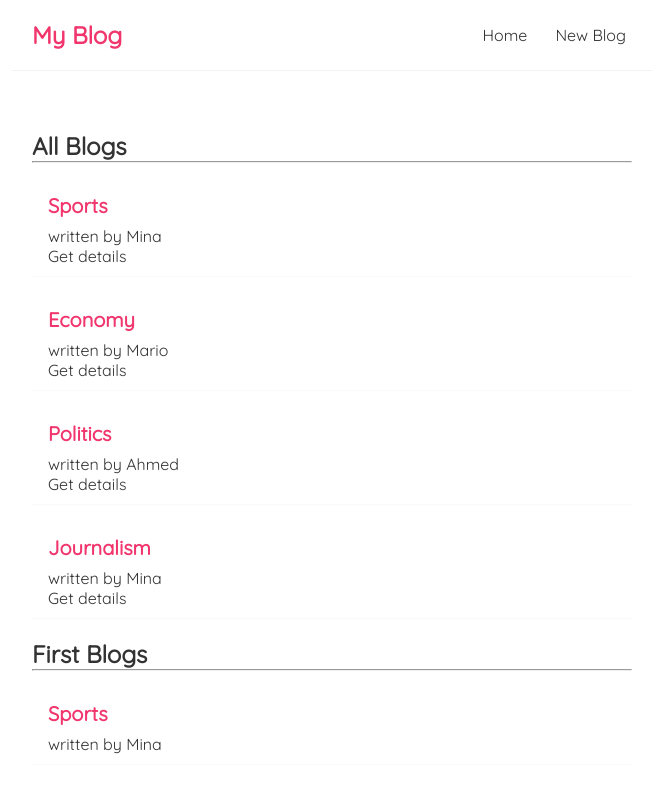
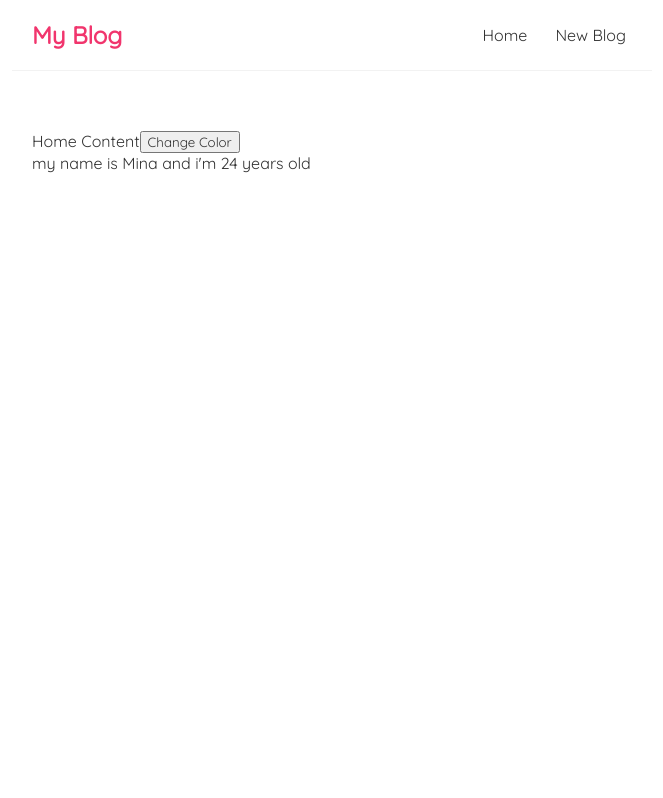
Before and after one commit to MinaMalak-cmd/Learning_React, a React (Create React App) app: page / in a window 1280 px wide. Shown: the top 798 px of the page, without its empty margins (308-971 px from the left). Built offline with nearby package versions, Linux system fonts and the light colour scheme; data requests are answered from the project's data file.

Commit message:
remove dummy text in app.js

```diff
--- a/src/App.js
+++ b/src/App.js
@@ -14,7 +14,7 @@ function App() {
               <Home />
             </Route>
             <Route path="/create">
-              <First />ghhh
+              <First />
             </Route>
             <Route path="/blogDetail/:id">
               <BlogDetail />
--- a/src/Home.js
+++ b/src/Home.js
@@ -1,38 +1,26 @@
-import BlogList from "./BlogList"
-import useFetch from "./useFetch"
-import First from "./First";
+import { useState } from "react"
+
 const Home = () => {
+    let x = 'black';
+    let randomColor='#' + ((1<<24)*Math.random() | 0).toString(16);
+    const [col,setCol] = useState(randomColor)
+    const handleClick = (e) =>{
+        setCol('#' + ((1<<24)*Math.random() | 0).toString(16));
+        console.log(x,randomColor)
+    }
+    const handleClickVar = (name,e) =>{
+        console.log("hii",name,e)
+    }
+    return (
+        <div className="home" style={{
+            backgroundColor : col
+        }}>
+            Home Content
+            <button onClick={handleClick}>Change Color</button>
+            {/* <p>my name is {name} and i'm {age} years old</p> */}
+            <p>my name is Mina and i'm 24 years old</p>
+            {/* <button onClick={(e)=>handleClickVar('ashraf',e)}>Click To get data</button> */}
 
-    const {data:blogs, isError, isLoading} = useFetch('http://localhost:8000/blogs',"please check your network connection")
-    // const{data:blogsFirst, isLoading:loadingFirst, isError:errorFirst}  = useFetch( 'http://localhost:8001/blogs','error from second comp')
-    //     [
-    //     {title:"Sports",body:"hello this is first article", author:"Mina", id:1},
-    //     {title:"Economy",body:"hello this is second article", author:"Mario", id:2},
-    //     {title:"Politics",body:"hello this is third article", author:"Ahmed", id:3},
-    //     {title:"Journalism",body:"hello this is fourth article", author:"Mina", id:4}
-
-    // ])
-    // const dates =[
-    //     {date:"2/4/2010"},
-    //     {date:"4/4/2020"},
-    //     {date:"5/4/2030"}
-    // ]
-    // const handleDelete = (id) => {
-    //     const newBlogs = blogs.filter(blog => blog.id!==id);
-    //     setBlog(newBlogs)
-    // }
-
-    return (
-        <div className="home" >
-           {/* <BlogList blogs_content={blogs} title={dates}/> */}
-           {isLoading && <div>Loading....</div>}
-           {isError && <div>{isError}</div>}
-           {blogs&& !isError && <BlogList blogs_content={blogs} title='All Blogs' />}
-           {/* <BlogList blogs_content={blogs.filter(blog => blog.author==="Mina")} title='Mina Blogs' handleDelete={handleDelete} /> */}
-           {/* {loadingFirst && <div>Loading....</div>}
-           {errorFirst && <div>{errorFirst}</div>} */}
-           {/* {blogsFirst&& !errorFirst && <First blogsFirst={blogsFirst} title='First Blogs' />} */}
-           {<First />}
         </div>
      );
 }
```
